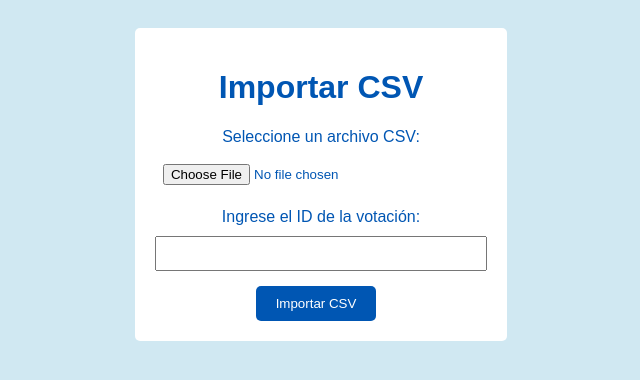
After one commit to lucantdel/decide, a Django app: page /census/import_csv/ in a window 1280 px wide. The commit adds this page. Shown: the top 380 px of the page, without its empty margins (319-959 px from the left). Run offline with Django 3.2, Linux system fonts and the light colour scheme.

Commit message:
feat: importacion de censo desde csv

```diff
--- a/decide/census/templates/export_csv.html
+++ b/decide/census/templates/export_csv.html
@@ -58,14 +58,14 @@
 </head>
 <body>
 
-    <h1>Generador y Previsualizador de Archivo CSV</h1>
+    <h1>Exportación de censo CSV</h1>
 
     <form id="downloadForm">
         <label for="id">ID:</label>
         <input type="number" id="id" name="id" required>
         <br>
         <button type="button" onclick="preview()">Previsualizar CSV</button>
-        <button type="button" onclick="download()">Descargar CSV</button>
+        <button type="button" onclick="download()">Exportar CSV</button>
     </form>
 
     <pre id="csvPreview"></pre>
--- /dev/null
+++ b/decide/census/templates/import_csv.html
@@ -0,0 +1,73 @@
+<!DOCTYPE html>
+<html lang="en">
+<head>
+    <meta charset="UTF-8">
+    <meta name="viewport" content="width=device-width, initial-scale=1.0">
+    <title>Importar CSV</title>
+    <style>
+        body {
+            background-color: rgb(208, 232, 242);
+            color: #0056b3;
+            font-family: Arial, sans-serif;
+            text-align: center;
+            padding: 20px;
+        }
+
+        form {
+            display: inline-block;
+            background-color: #ffffff;
+            padding: 20px;
+            border-radius: 5px;
+            margin-bottom: 20px;
+        }
+
+        label {
+            display: block;
+            margin-bottom: 10px;
+        }
+
+        input {
+            padding: 8px;
+            margin-bottom: 15px;
+            width: 100%;
+            box-sizing: border-box;
+        }
+
+        button {
+            background-color: #0056b3;
+            color: white;
+            padding: 10px 20px;
+            border: none;
+            border-radius: 5px;
+            cursor: pointer;
+            margin-right: 10px;
+        }
+
+        pre {
+            white-space: pre-wrap;
+            word-wrap: break-word;
+            background-color: #f9f9f9;
+            padding: 10px;
+            border-radius: 5px;
+            overflow: auto;
+            text-align: left;
+        }
+    </style>
+</head>
+<body>
+    <form method="post" enctype="multipart/form-data" action="{% url 'import_csv' %}">
+        {% csrf_token %}
+        <h1>Importar CSV</h1>
+        {% if message %}
+            <p>{{ message }}</p>
+        {% endif %}
+        <label for="csv_file">Seleccione un archivo CSV:</label>
+        <input type="file" name="csv_file" accept=".csv">
+
+        <label for="voting_id">Ingrese el ID de la votación:</label>
+        <input type="text" name="voting_id" required>
+
+        <button type="submit">Importar CSV</button>
+    </form>
+</body>
+</html>
--- a/decide/census/urls.py
+++ b/decide/census/urls.py
@@ -5,6 +5,7 @@ from . import views
 urlpatterns = [
     path('createCensus/', views.CensusCreate.as_view(), name='census_create'),
     path('<int:voting_id>/', views.CensusDetail.as_view(), name='census_detail'),
-    path('<int:voting_id>/export_csv/', views.CensusExportCSV.as_view(), name='census_export_csv'),
-    path('export_csv/', views.CensusExportCSV.export_page, name='export_page'),
+    path('<int:voting_id>/export_csv/', views.CensusExportCSV.as_view(), name='download_csv'),
+    path('export_csv/', views.CensusExportCSV.export_page, name='export_csv'),
+    path('import_csv/', views.CensusImportCSV.as_view(), name='import_csv'),
 ]
--- a/decide/census/views.py
+++ b/decide/census/views.py
@@ -44,6 +44,33 @@ class CensusExportCSV(generics.ListAPIView):
     def export_page(request):
         return render(request, 'export_csv.html')
 
+class CensusImportCSV(generics.ListAPIView):
+    def post(self, request, *args, **kwargs):
+        csv_file = request.FILES['csv_file']
+        voting_id = self.request.POST.get('voting_id')  # Obtener el voting_id desde el formulario
+
+        # Procesar el archivo CSV utilizando csv.reader
+        csv_reader = csv.reader(csv_file.read().decode('utf-8').splitlines())
+
+        # Itera sobre las filas del CSV y guárdalas en la base de datos
+        for row in csv_reader:
+            # Ignora la primera fila si tiene encabezado
+            if not row[0].isdigit():
+                next(csv_reader)
+
+            # Suponiendo que tu archivo CSV tiene una columna: voter_id
+            voter_id = row[0]  # Ajusta el índice según la posición de la columna en tu CSV
+
+            # Verifica si la entrada ya existe para evitar duplicados
+            if not Census.objects.filter(voting_id=voting_id, voter_id=voter_id).exists():
+                Census.objects.create(voting_id=voting_id, voter_id=voter_id)
+
+        return HttpResponse("Census imported successfully.")
+
+    def get(self, request, *args, **kwargs):
+        return render(request, 'import_csv.html')
+
+
 class CensusCreate(generics.ListCreateAPIView):
     permission_classes = (UserIsStaff,)
 
@@ -63,7 +90,6 @@ class CensusCreate(generics.ListCreateAPIView):
         voters = Census.objects.filter(voting_id=voting_id).values_list('voter_id', flat=True)
         return Response({'voters': voters})
 
-
 class CensusDetail(generics.RetrieveDestroyAPIView):
 
     def destroy(self, request, voting_id, *args, **kwargs):
```
